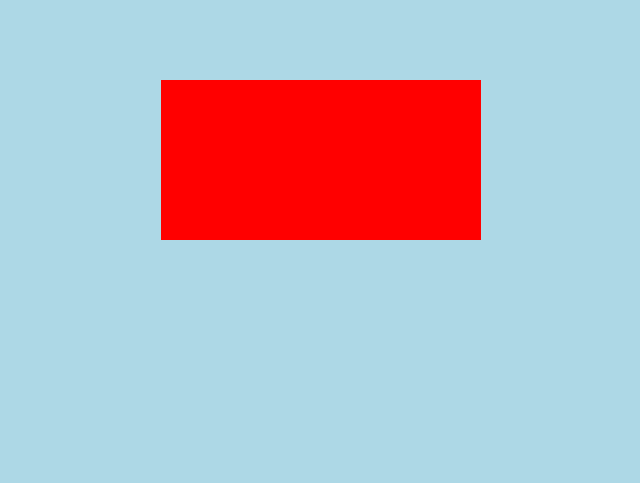
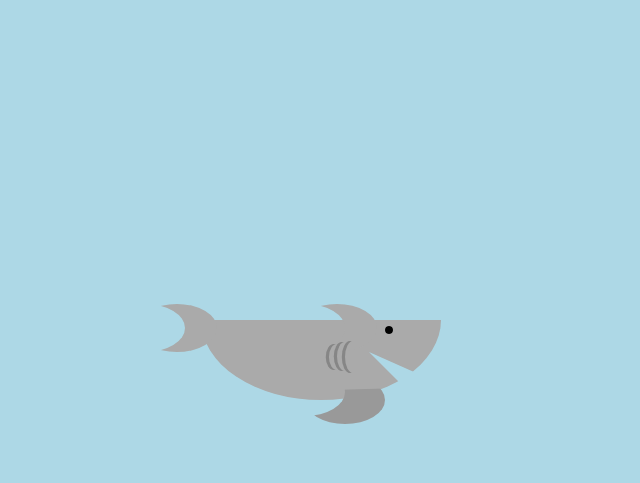
Before and after one commit to khairnsaa/css-art, a plain HTML site: page index.html in a window 1280 px wide. Shown: the whole page, without its empty margins (319-959 px from the left). Drawn offline with Linux system fonts and the light colour scheme.

Commit message:
done shark

```diff
--- a/index.html
+++ b/index.html
@@ -16,6 +16,9 @@
         <div class="shark-tail"></div>
         <div class="shark-aleta"></div>
         <div class="shark-fin"></div>
+        <div class="shadow shadow-1"></div>
+        <div class="shadow shadow-2"></div>
+        <div class="shadow shadow-3"></div>
     </div>
 </body>
 </html>
--- a/main.css
+++ b/main.css
@@ -6,6 +6,8 @@
 
 body{
     position: relative;
+    width: 100vw;
+    height: 100vh;
     background-color: lightblue;
 }
 
@@ -13,8 +15,72 @@ body{
     position: absolute;
     top: 50%;
     left: 50%;
-    transform: translateX(-50%) translateY(50%);
-    width: 20rem;
+    transform: translate(-50%, -50%);
+    width: 15rem;
     height: 10rem;
-    background-color: red;
 }
+
+.shark div{
+  position: absolute;
+}
+
+.shark-body{
+  background-color: green;
+  width: 100%;
+  height: 10rem;
+  clip-path: polygon(0% 50%, 100% 50%, 100% 90%, 70% 70%, 90% 100%, 0% 100%);
+  transform: translate(0, -50%);
+  background: #aaa;
+  border-radius: 50%;
+}
+
+.shark-eye{
+  width: 0.5rem;
+  height: 0.5rem;
+  background-color: #fff;
+  right: 3rem;
+  top: 0.4rem;
+  border-radius: 50%;
+  box-shadow: inset 0.1rem -0.5rem #000;
+}
+
+.shark-aleta, .shark-tail, .shark-fin{
+  width: 5rem;
+  height: 3rem;
+  box-shadow: 2rem 0rem #aaa;
+  transform: translate(-6rem, -1rem);
+  border-radius: 50%;
+}
+
+.shark-fin{
+  left: 10rem;
+}
+
+.shark-aleta{
+  box-shadow: 5vmin 1vmin #999;
+  bottom: 4rem;
+  left: 4rem;
+  transform: none;
+  clip-path: polygon(0% 50%, 200% 40%, 200% 200%, 0% 100%);
+}
+
+.shadow{
+    right: 5rem;
+    top: 1.3rem;
+    width: 1rem;
+    height: 2rem;
+    border-radius: 50%;
+    box-shadow: -0.2rem 0 rgb(134, 134, 134);
+}
+
+.shadow-2{
+    top: 1.4rem;
+    right: 5.5rem;
+    height: 1.8rem;
+}
+
+.shadow-3{
+    top: 1.5rem;
+    right: 6rem;
+    height: 1.6rem;
+}
```
Also changed, not shown: 1 other file.
